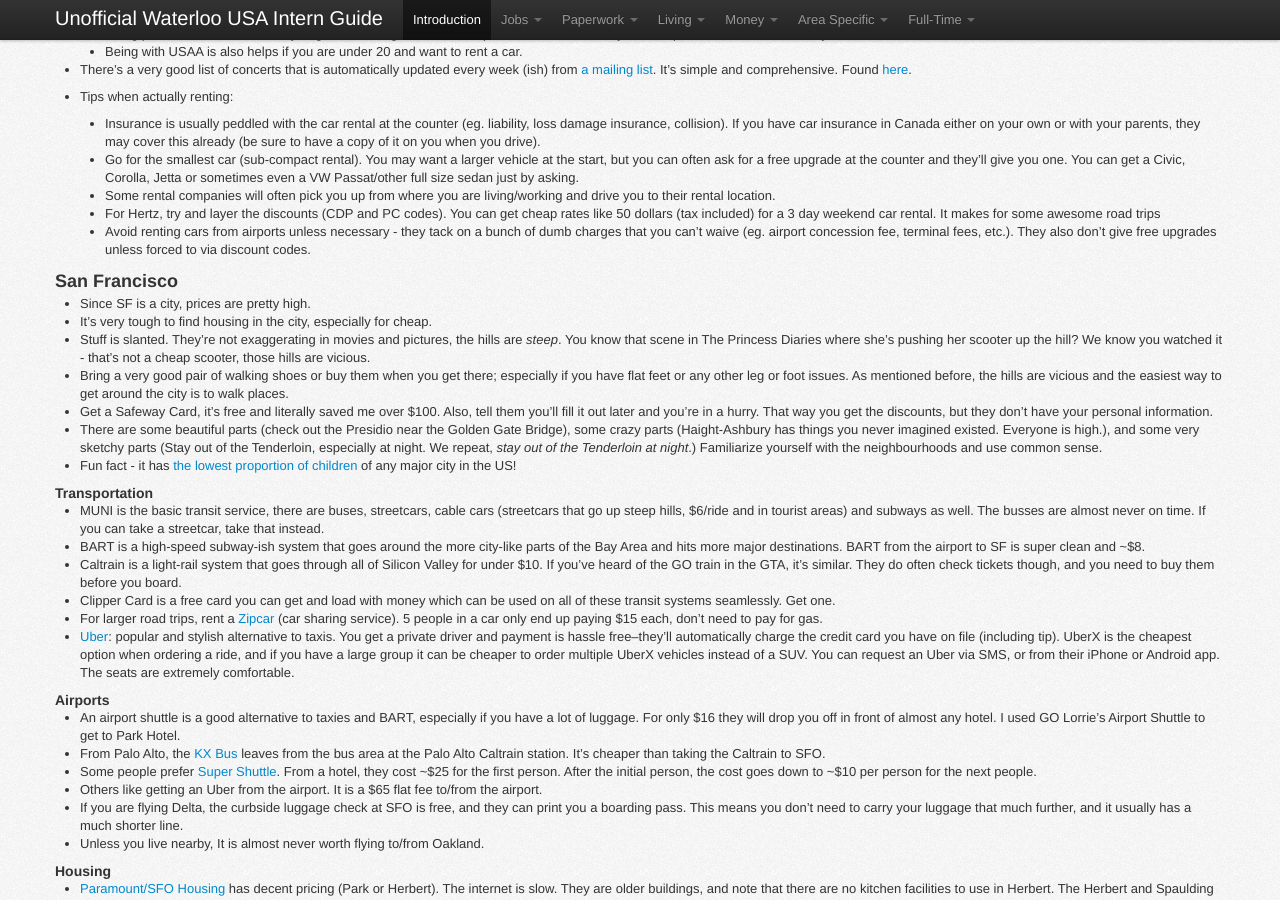
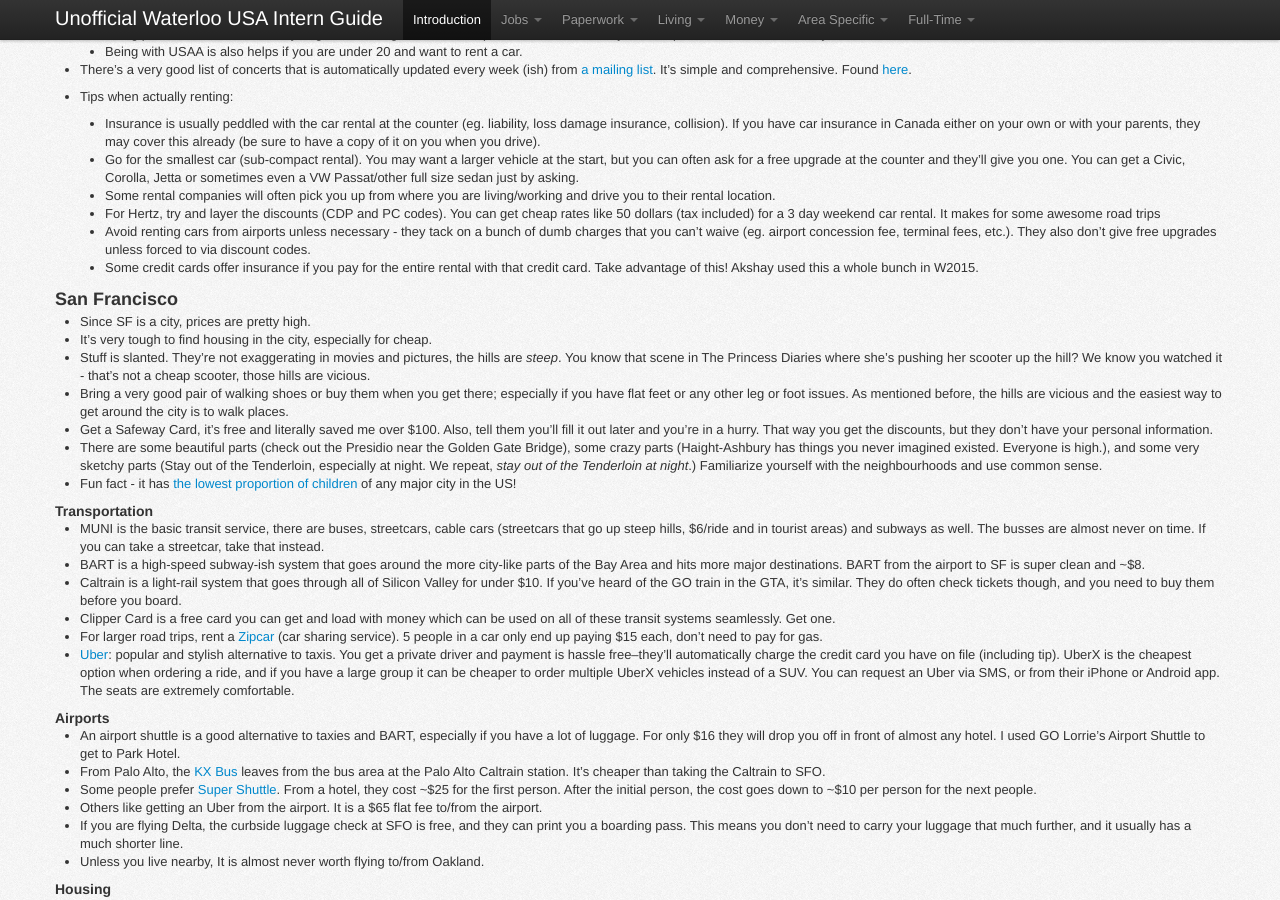
Before and after one commit to sholiday/Unofficial-Waterloo-USA-Intern-Guide, a Jekyll site: the page built from index.markdown, in a window 1280 px wide and 900 px high, scrolled down 9091 px. Built offline with Jekyll 4.4.1, drawn with Linux system fonts in a browser that asks for light colours; nearby versions of some CDN libraries; Markdown is read by kramdown in place of the engine named in the settings.

Commit message:
Credit card car rental insurance tip.

```diff
--- a/index.markdown
+++ b/index.markdown
@@ -811,6 +811,9 @@ If you are an intern and have more info let me know.
     dumb charges that you can't waive (eg. airport concession fee, terminal
     fees, etc.). They also don't give free upgrades unless forced to via
     discount codes.
+  * Some credit cards offer insurance if you pay for the entire rental with
+    that credit card. Take advantage of this! Akshay used this a whole bunch in
+	W2015.
 
 <section id="Area-SF" />
 ### San Francisco
```
